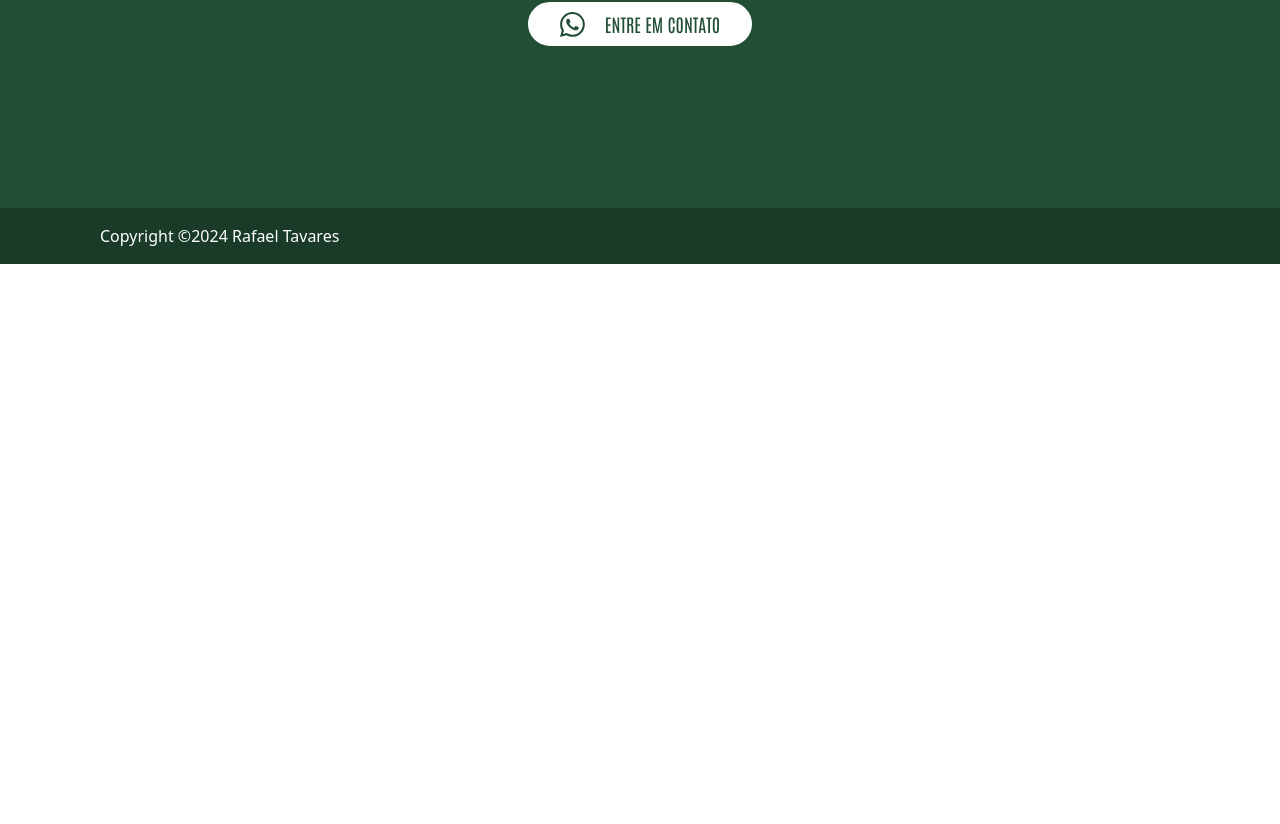
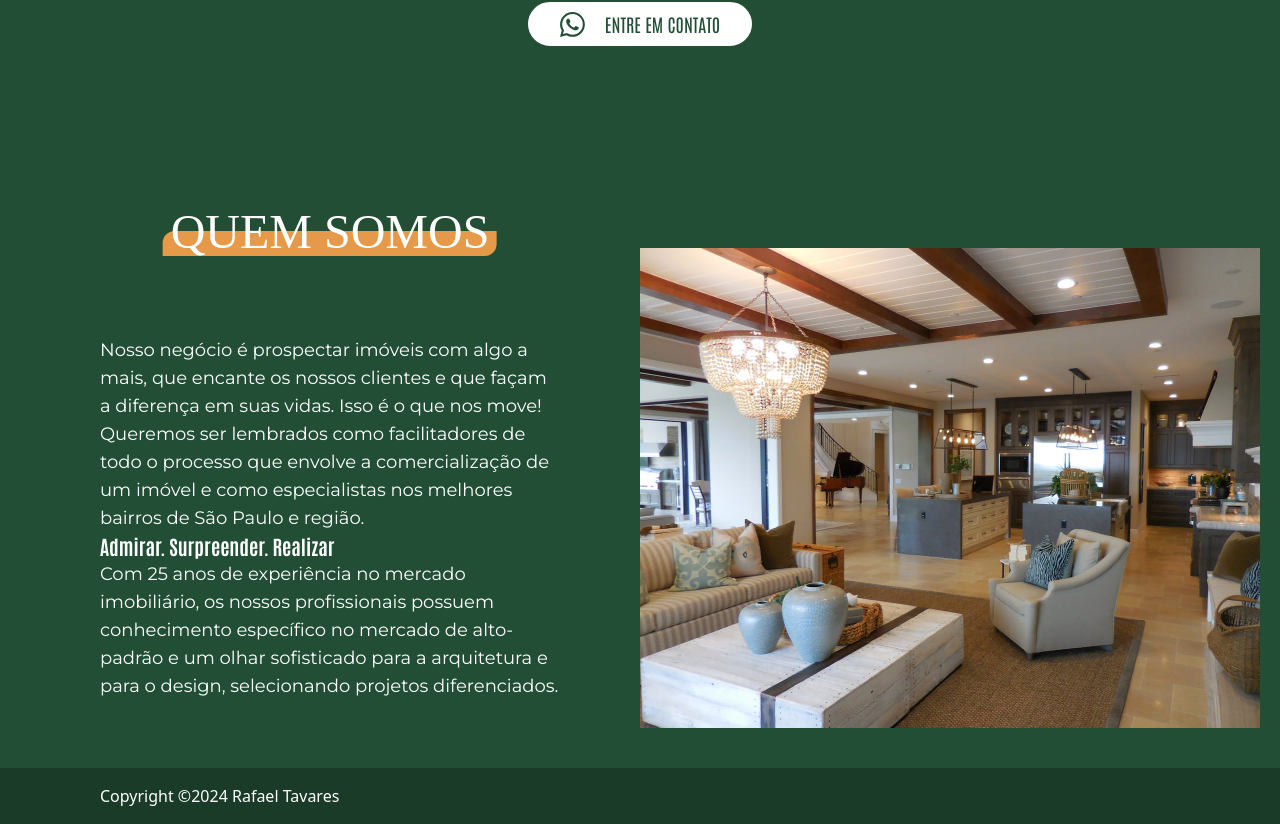
Before and after one commit to rafa-bstavares/immopbiliare-front-ProjetoReal, a React (Vite) app: page / in a window 1280 px wide. Shown: the part 1272-2096 px from the top of the page. Before the commit the page ends 1536 px from the top, so only its background shows below. Built offline with nearby package versions, Linux system fonts and the light colour scheme; no server answers; a web font is replaced by a local one.

Commit message:
quem somos add

```diff
--- a/src/App.tsx
+++ b/src/App.tsx
@@ -4,6 +4,7 @@ import PrimeiroCTA from './components/PrimeiroCTA/PrimeiroCTA'
 import { PesquisaProvider } from './Contexts/ContextoPesquisa/ContextoPesquisa'
 import { ElemCheckProvider } from './Contexts/ContextoElemCheck/ContextoElemCheck'
 import { ModalSlideProvider } from './Contexts/ContextoModalSlide/ContextoModalSlide'
+import QuemSomos from './components/QuemSomos/QuemSomos'
 
 function App() {
 
@@ -15,9 +16,7 @@ function App() {
           <ModalSlideProvider>
             <PaginaPrincipal/>
             <PrimeiroCTA/>
-            {/*
             <QuemSomos/>
-            */}
             <div className='bg-verdeMaisEscuro text-white md:px-xGeralPc px-xGeralMobile py-4 '>
               Copyright &copy;2024 Rafael Tavares
             </div>
--- a/src/Contexts/Functions/gettersFunctions.ts
+++ b/src/Contexts/Functions/gettersFunctions.ts
@@ -33,7 +33,8 @@ export function pegarTiposImoveis(setTiposImoveis: Dispatch<SetStateAction<strin
     }).catch((err) => {setTemAviso(true); setTextoAviso(`Ocorreu algum erro ao buscar os tipos de imóveis no banco de dados, por favor cheque sua internet. Erro: ${err}`)})
 }
 
-export function pegarInfosImoveis(setInfoImoveis: Dispatch<SetStateAction<objImovel[]>>, setTemAviso: Dispatch<SetStateAction<boolean>>, setTextoAviso: Dispatch<SetStateAction<string>>){
+export function pegarInfosImoveis(
+    setInfoImoveis: Dispatch<SetStateAction<objImovel[]>>, setTemAviso: Dispatch<SetStateAction<boolean>>, setTextoAviso: Dispatch<SetStateAction<string>>){
     fetch(import.meta.env.VITE_API_URL + "/infoImoveis").then(res => res.json()).then(data => {
         if(data[0] == "sucesso"){
             setInfoImoveis(data[1])
--- a/src/components/QuemSomos/QuemSomos.tsx
+++ b/src/components/QuemSomos/QuemSomos.tsx
@@ -8,23 +8,23 @@ export default function QuemSomos(){
         <div className="md:h-[70vh] bg-verdePrincipal flex px-xGeralMobile">
             <div className="flex-1 flex flex-col">
                 <Titulo texto="Quem Somos"/>
-                <div className="flex flex-col flex-1 justify-evenly md:p-20 py-6 text-white text-lg font-[Montserrat]">
+                <div className="flex flex-col flex-1 justify-evenly md:p-20 py-6 text-white text-lg font-[Montserrat] gap-6 md:gap-0">
                     <div>
-                        Lorem ipsum dolor sit amet consectetur adipisicing elit. Accusantium, necessitatibus vitae dolorem beatae quaerat quae eaque, cumque cum nemo dolores odit
-                         numquam? Culpa architecto explicabo quasi itaque maxime fuga repellat! Lorem ipsum dolor sit amet consectetur adipisicing elit. Accusantium, necessitatibus
-                         vitae dolorem beatae quaerat quae eaque, cumque cum nemo dolores odit numquam? Culpa architecto explicabo quasi itaque maxime fuga repellat!
+                        Nosso negócio é prospectar imóveis com algo a mais, que encante os nossos clientes e que façam a diferença em suas vidas. Isso é o que nos move!
                     </div>
                     <div>
-                        Lorem ipsum dolor sit amet consectetur adipisicing elit. Accusantium, necessitatibus vitae dolorem beatae quaerat quae eaque, cumque cum nemo dolores odit
+                        Queremos ser lembrados como facilitadores de todo o processo que envolve a comercialização de um imóvel e como especialistas nos melhores bairros de São Paulo e região.
+                    </div>
+                    <div className="text-xl font-[Antonio] font-bold">
+                        Admirar. Surpreender. Realizar
                     </div>
                     <div>
-                        Lorem ipsum dolor sit amet consectetur, adipisicing elit. Laudantium modi natus quibusdam laborum debitis ea inventore quis velit molestias suscipit possimus
-                        pariatur maiores nisi fuga saepe, quia, dignissimos dicta illum.
+                    Com 25 anos de experiência no mercado imobiliário, os nossos profissionais possuem conhecimento específico no mercado de alto-padrão e um olhar sofisticado para a arquitetura e para o design, selecionando projetos diferenciados.
                     </div>
                 </div>
             </div>
             <div className="flex-1 md:block hidden">
-                <img className="h-full w-full object-cover" src={imgQuemSomos} alt="imagem" />
+                <img className="h-full w-full object-cover py-10" src={imgQuemSomos} alt="imagem" />
             </div>
         </div>
     )
```
Also changed, not shown: src/assets/imgQuemSomos.jpg.
